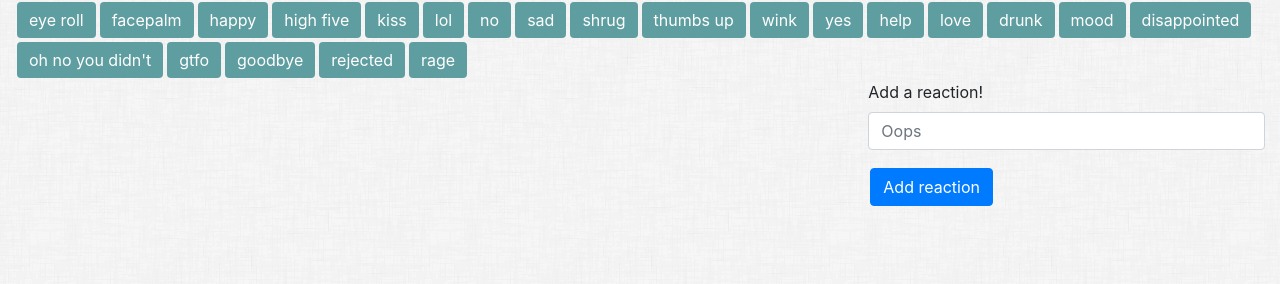
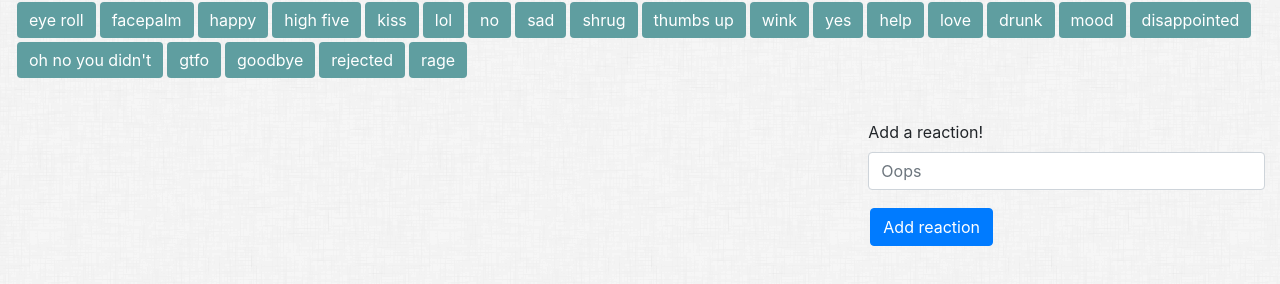
Before and after one commit to mbrz-0101/Giftastic-Website, a plain HTML site: page index.html in a window 1280 px wide. Drawn offline with nearby package versions, Linux system fonts and the light colour scheme.

Commit message:
increase content margin

```diff
--- a/assets/css/style.css
+++ b/assets/css/style.css
@@ -1,4 +1,4 @@
-/* Set styles for body, buttons, and gifs */
+/* Set styles for body, content space, buttons, and gifs */
 body {
   background-image: url("../images/dust_scratches.png");
 }
@@ -7,6 +7,9 @@ button {
 }
 img {
   margin: 10px;
+}
+#content {
+  margin-top: 40px;
 }
 
 /* Changes reaction button styling */
--- a/index.html
+++ b/index.html
@@ -27,7 +27,7 @@
       </div>
     </div>
 
-    <div class="row">
+    <div class="row" id="content">
       <!-- Gif space to be dynamically populated by JS -->
       <div class="col-sm-12 col-md-8" id="gif-space">
 
```
